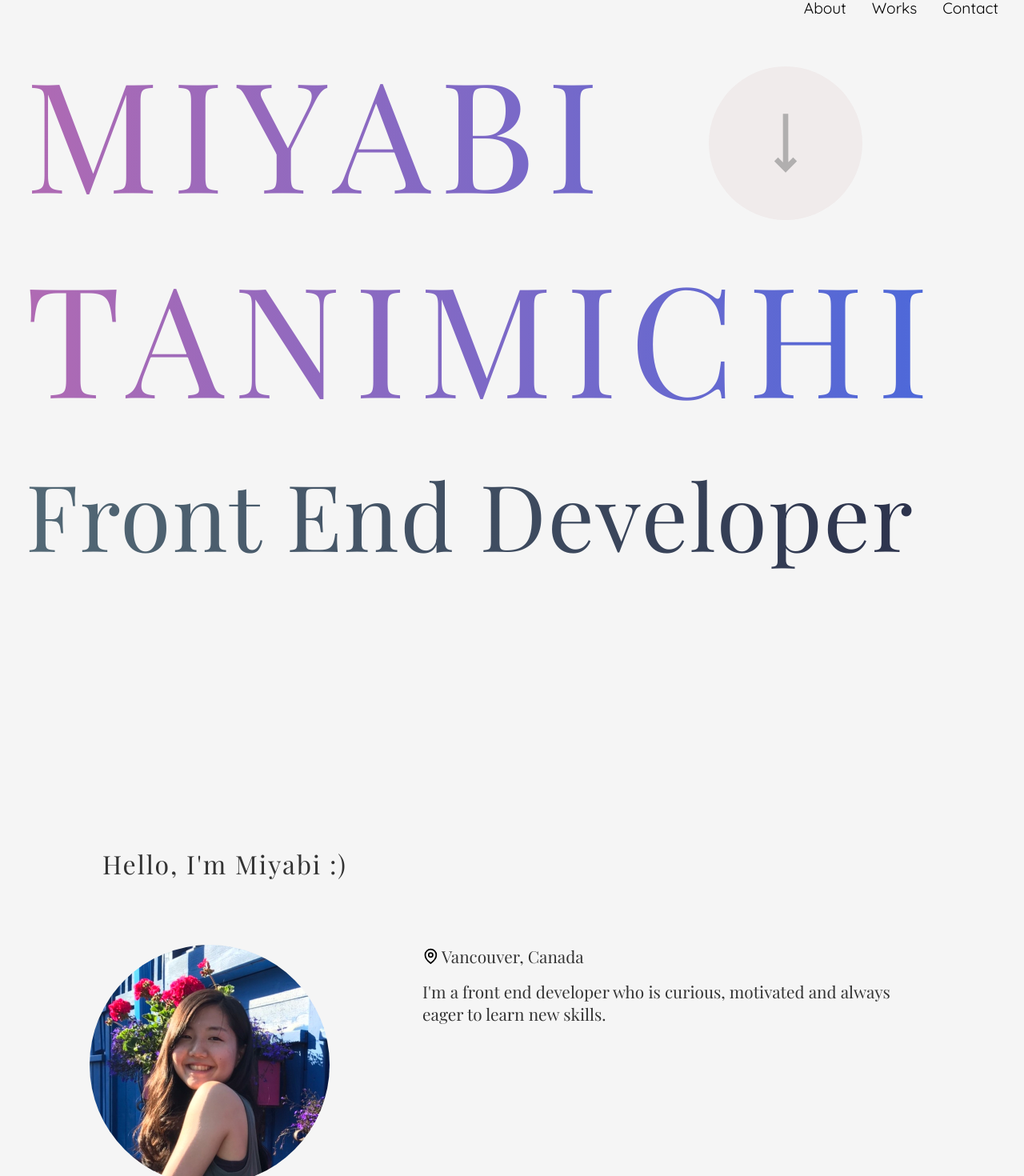
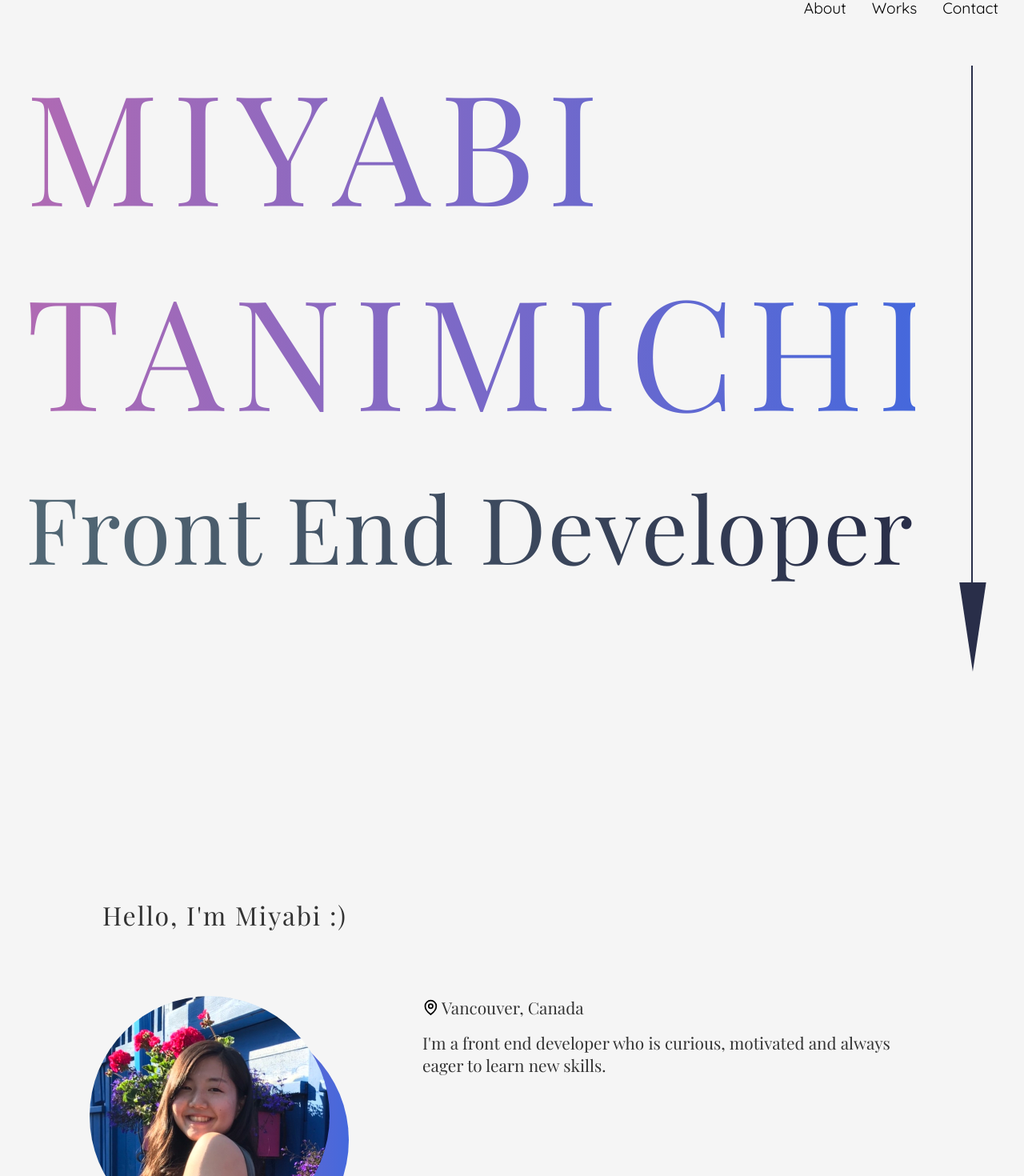
Before and after one commit to miyabitanimchi/my-portfolio-ver2, a Next.js app: page / in a window 1280 px wide. Shown: the part 30-1500 px from the top of the page at 80% size. Built offline with nearby package versions, Linux system fonts and the light colour scheme; a web font is replaced by a local one.

Commit message:
add some animation etc

```diff
--- a/components/layouts/footer/Footer.module.scss
+++ b/components/layouts/footer/Footer.module.scss
@@ -9,6 +9,7 @@
     font-family: $second-font-family;
     font-size: 1.2rem;
     padding: 0 2rem;
+
     .link {
       margin-left: 1rem;
     }
--- a/components/layouts/header/Header.module.scss
+++ b/components/layouts/header/Header.module.scss
@@ -10,8 +10,7 @@
   padding: 1rem 2rem 1rem 0;
   top: 0;
   z-index: 1;
-  background-color: $main-bg-color;
-
+  background: rgba(255, 255, 255, 0);
   .menu {
     margin-right: 2rem;
     font-size: 1.2rem;
--- a/pages/index.tsx
+++ b/pages/index.tsx
@@ -43,20 +43,34 @@ const Home: NextPage = () => {
 
       <main className={styles.main}>
         <section className={styles.heroSection}>
+          <div className={styles.heroWrap}>
             <div
               className={`${utilStyles.gradientTextKit} ${utilStyles.gradientPinkBlue}`}
             >
-            <h1 className={utilStyles.headingJumbo}>Miyabi</h1>
-            <h1 className={utilStyles.headingJumbo}>Tanimichi</h1>
+              <h1 className={`${utilStyles.headingJumbo} ${styles.heroFName}`}>
+                Miyabi
+              </h1>
+              <h1 className={`${utilStyles.headingJumbo} ${styles.heroLName}`}>
+                Tanimichi
+              </h1>
             </div>
             <div
-            className={`${utilStyles.gradientTextKit} ${utilStyles.gradientGray}`}
+              className={`${utilStyles.gradientTextKit} ${utilStyles.gradientGray} ${styles.jobPositionWrap}`}
             >
-            <h3 className={utilStyles.headingSecJumbo}>Front End Developer</h3>
+              <h3
+                className={`${utilStyles.headingSecJumbo} ${styles.jobPosition}`}
+              >
+                Front End Developer
+              </h3>
             </div>
-          <div className={styles.navigator}>
+          </div>
+          <div className={styles.arrowWrap}>
+            <div className={styles.arrow}></div>
+            <div className={styles.arrowTip}></div>
+          </div>
+          {/* <div className={styles.navigator}>
             <CgArrowLongDown className={styles.arrow} />
-          </div>
+          </div> */}
         </section>
         <section className={styles.aboutSection}>
           <div className={styles.aboutContainer}>
@@ -64,6 +78,7 @@ const Home: NextPage = () => {
               Hello, I'm Miyabi :)
             </h3>
             <div className={styles.imgDescriptionWrap}>
+              <div className={styles.imgWrap}>
                 <Image
                   priority
                   src="/images/miyabi.JPG"
@@ -72,6 +87,10 @@ const Home: NextPage = () => {
                   width={300}
                   alt="miyabi"
                 />
+                <div
+                  className={`${styles.imgDecoration} ${utilStyles.gradientPinkBlue}`}
+                ></div>
+              </div>
               <div className={`${styles.descriptionWrap} ${utilStyles.textMd}`}>
                 <div className={styles.locationWrap}>
                   <GrLocation />
--- a/projectsData/projectsData.ts
+++ b/projectsData/projectsData.ts
@@ -37,7 +37,7 @@ const projectsData = [
     ],
     website: "",
     gitHub: "",
-    shortDescription: "Matching Platform for People in Music",
+    shortDescription: "Matching Platform for Musicians",
     description:
       "Lorem ipsum dolor sit amet, consectetur adipiscing elit. Nunc sollicitudin quis mi ut commodo. Nullam ultrices interdum elit vitae interdum. Nulla venenatis ornare condimentum. Nulla vel ante sed ex hendrerit accumsan ac at odio. Pellentesque vitae elementum justo. Nullam dictum diam ut gravida aliquam. Nulla blandit quam ipsum, eget facilisis sapien rhoncus consectetur. Suspendisse iaculis eros sed consectetur iaculis. Maecenas fermentum commodo mi, semper laoreet urna. Proin a arcu sapien. Quisque nec blandit lacus, eget tincidunt magna. Integer vitae neque eget lorem bibendum posuere. Nam ornare eleifend magna, eget pulvinar risus facilisis quis. Nullam eu consectetur justo.",
   },
@@ -61,6 +61,19 @@ const projectsData = [
     description:
       "Lorem ipsum dolor sit amet, consectetur adipiscing elit. Nunc sollicitudin quis mi ut commodo. Nullam ultrices interdum elit vitae interdum. Nulla venenatis ornare condimentum. Nulla vel ante sed ex hendrerit accumsan ac at odio. Pellentesque vitae elementum justo. Nullam dictum diam ut gravida aliquam. Nulla blandit quam ipsum, eget facilisis sapien rhoncus consectetur. Suspendisse iaculis eros sed consectetur iaculis. Maecenas fermentum commodo mi, semper laoreet urna. Proin a arcu sapien. Quisque nec blandit lacus, eget tincidunt magna. Integer vitae neque eget lorem bibendum posuere. Nam ornare eleifend magna, eget pulvinar risus facilisis quis. Nullam eu consectetur justo.",
   },
+  {
+    id: 4,
+    projectName: "My Portfolio",
+    feature: "React Application with TypeScript and Next.js",
+    status: "Individual, Private",
+    photoUrl: "",
+    teckStack: ["React.js", "Next.js", "TypeScript", "Sass"],
+    website: "",
+    gitHub: "",
+    shortDescription: "My Portfolio Ver.2",
+    description:
+      "Lorem ipsum dolor sit amet, consectetur adipiscing elit. Nunc sollicitudin quis mi ut commodo. Nullam ultrices interdum elit vitae interdum. Nulla venenatis ornare condimentum. Nulla vel ante sed ex hendrerit accumsan ac at odio. Pellentesque vitae elementum justo. Nullam dictum diam ut gravida aliquam. Nulla blandit quam ipsum, eget facilisis sapien rhoncus consectetur. Suspendisse iaculis eros sed consectetur iaculis. Maecenas fermentum commodo mi, semper laoreet urna. Proin a arcu sapien. Quisque nec blandit lacus, eget tincidunt magna. Integer vitae neque eget lorem bibendum posuere. Nam ornare eleifend magna, eget pulvinar risus facilisis quis. Nullam eu consectetur justo.",
+  },
 ];
 
 export default projectsData;
--- a/styles/Home.module.scss
+++ b/styles/Home.module.scss
@@ -1,4 +1,5 @@
 @import "../styles/abstructs/variables";
+@import "../styles//abstructs/animation";
 .container {
   width: 100vw;
 }
@@ -7,26 +8,64 @@
   display: flex;
   flex-direction: column;
   color: $title-color;
-  margin-top: 4rem;
+  margin-top: 5rem;
   padding: 0 2rem;
   .heroSection {
     position: relative;
     margin-bottom: $section-mb;
-    .navigator {
-      width: 12rem;
-      height: 12rem;
-      border-radius: 50%;
-      background-color: $second-bg-color;
-      position: absolute;
-      top: 7%;
-      right: 14%;
-      display: flex;
-      justify-content: center;
-      align-items: center;
+    display: flex;
+    // .navigator {
+    //   width: 14rem;
+    //   height: 14rem;
+    //   border-radius: 50%;
+    //   background-color: $second-bg-color;
+    //   position: absolute;
+    //   top: 7%;
+    //   right: 11%;
+    //   display: flex;
+    //   justify-content: center;
+    //   align-items: center;
+    //   cursor: pointer;
+    //   .arrow {
+    //     font-size: 5rem;
+    //     color: $light-gray;
+    //   }
+    // }
+    .heroWrap {
+      width: 100%;
+      overflow: hidden;
+      .heroFName {
+        animation: slideLeftToRight 0.7s;
+      }
+      .heroLName {
+        animation: rightToLeft 0.7s;
+      }
+      .jobPositionWrap {
+        overflow: hidden;
+        height: auto;
+        .jobPosition {
+          animation: bottomToTop 1s 0.7s;
+        }
+      }
+    }
+    .arrowWrap {
+      position: relative;
+      padding: 0 2rem;
+      margin-left: 3vw;
       cursor: pointer;
       .arrow {
-        font-size: 5rem;
-        color: $light-gray;
+        height: 45rem;
+        border-right: 2.5px solid $dark-gray;
+        margin-top: 2rem;
+      }
+      .arrowTip {
+        clip-path: polygon(20% 0, 50% 100%, 80% 0);
+        background-color: $dark-gray;
+        width: 3.5rem;
+        height: 7rem;
+        position: absolute;
+        bottom: -5%;
+        left: 9%;
       }
     }
   }
@@ -43,9 +82,23 @@
         display: flex;
         justify-content: space-between;
         align-items: flex-start;
-
-        .image {
-          border-radius: 50%;
+        .imgWrap {
+          position: relative;
+          .image {
+            border-radius: 50%;
+            position: absolute;
+            top: 0;
+            left: 0;
+            z-index: 1;
+          }
+          .imgDecoration {
+            width: 300px;
+            height: 300px;
+            border-radius: 50%;
+            position: absolute;
+            top: 10%;
+            left: 8%;
+          }
         }
         .descriptionWrap {
           margin-left: 5rem;
--- a/styles/abstructs/_animation.scss
+++ b/styles/abstructs/_animation.scss
@@ -0,0 +1,32 @@
+@keyframes slideLeftToRight {
+  from {
+    margin-left: -100%;
+    width: 300%;
+  }
+  to {
+    margin-left: 0%;
+    width: 100%;
+  }
+}
+@keyframes rightToLeft {
+  from {
+    margin-left: 100%;
+    width: 300%;
+  }
+  to {
+    margin-left: 0%;
+    width: 100%;
+  }
+}
+@keyframes bottomToTop {
+  from {
+    margin-top: 100%;
+    height: 300%;
+    opacity: 0;
+  }
+  to {
+    margin-top: 0%;
+    height: 100%;
+    opacity: 1;
+  }
+}
--- a/styles/abstructs/_variables.scss
+++ b/styles/abstructs/_variables.scss
@@ -3,6 +3,7 @@ $main-bg-color: whitesmoke;
 $second-bg-color: rgb(240, 235, 235);
 $title-color: #333333;
 $light-gray: rgb(177, 175, 175);
+$dark-gray: #292e49;
 $main-font-family: "Playfair Display", serif;
 $second-font-family: "Quicksand", sans-serif;
 $section-mb: 20rem;
```
Lines whose indentation alone changed are shown as unchanged.
